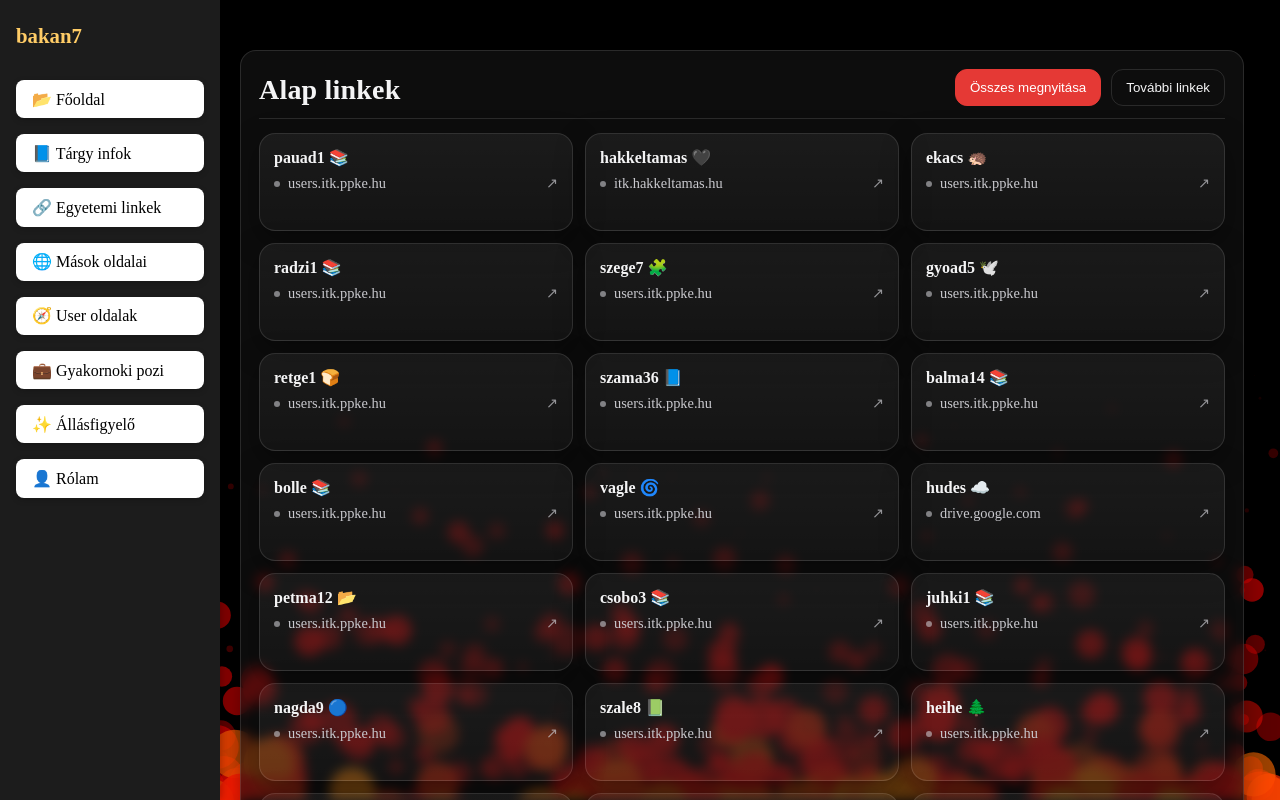
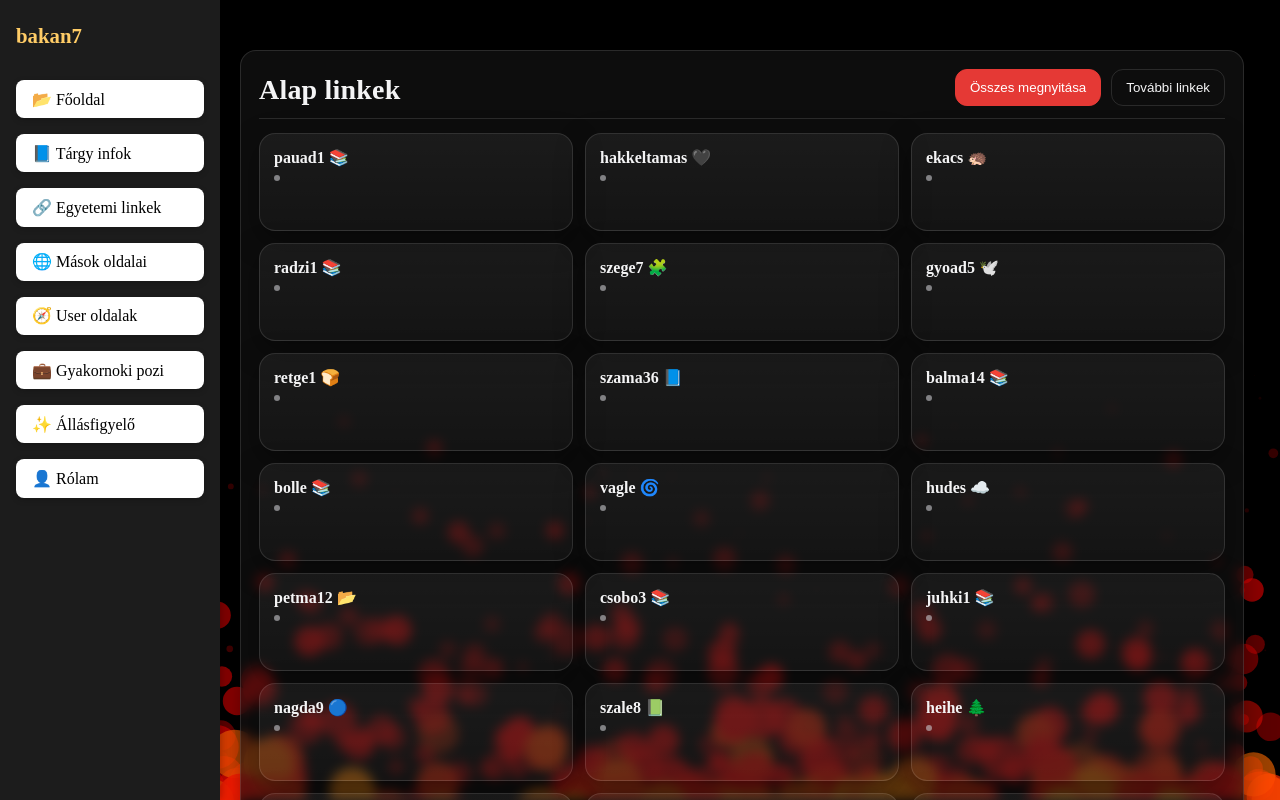
Before and after one commit to Andrssss/MyWebsite, a React (Vite) app: page /masok_oldalai in a window 1280 px wide. Shown: the top 800 px of the page. Built offline with nearby package versions, Linux system fonts and the light colour scheme.

Commit message:
Update OthersLinks.tsx

```diff
--- a/src/OthersLinks.tsx
+++ b/src/OthersLinks.tsx
@@ -131,8 +131,6 @@ export default function OthersLinksStyled({ autoOpen = false, onNavigateAway = (
                             <div className="others-ll__title" title={label}>{label}</div>
                             <div className="others-ll__meta">
                                 <span className="others-ll__dot" />
-                                <span>{getDomain(url)}</span>
-                                <span className="others-ll__ext" aria-hidden>↗</span>
                             </div>
                         </a>
                     </li>
@@ -190,8 +188,6 @@ export default function OthersLinksStyled({ autoOpen = false, onNavigateAway = (
                                                 <div className="others-ll__title" title={label}>{label}</div>
                                                 <div className="others-ll__meta">
                                                     <span className="others-ll__dot" />
-                                                    <span>{getDomain(url)}</span>
-                                                    <span className="others-ll__ext" aria-hidden>↗</span>
                                                 </div>
                                             </a>
                                         </li>
```
